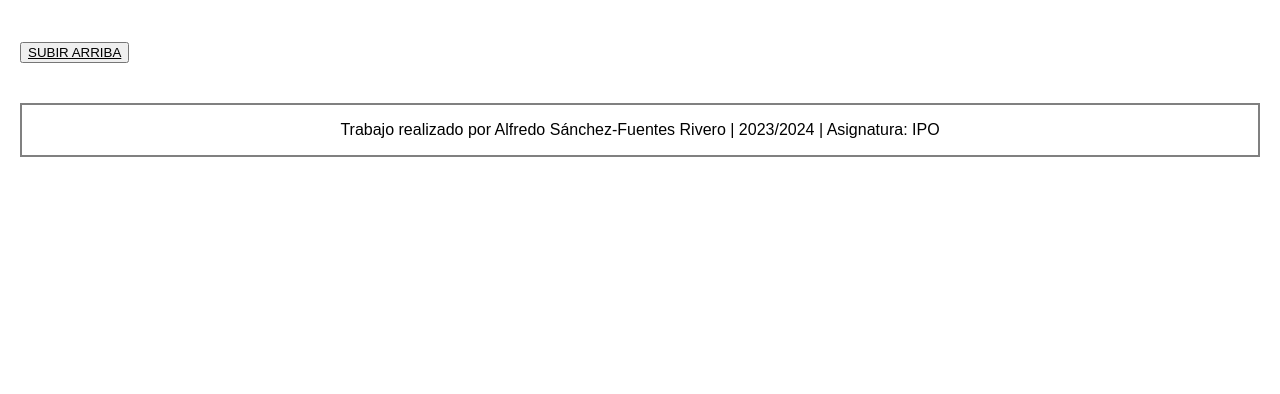
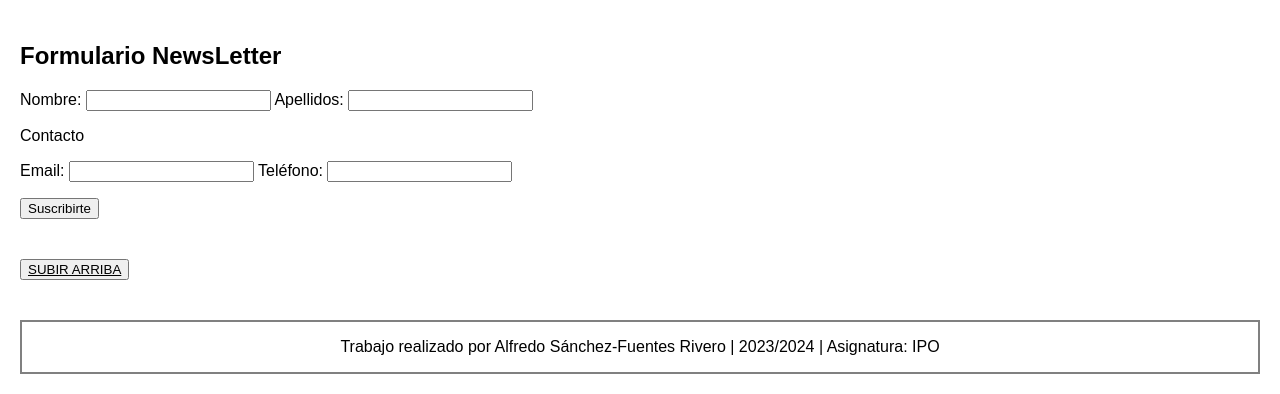
Before and after one commit to Asanchezri/trabajo_ipo_hardware, a plain HTML site: page index.html in a window 1280 px wide. Shown: the part 2843-3237 px from the top of the page. Before the commit the page ends 3020 px from the top, so only its background shows below. Drawn offline with Linux system fonts and the light colour scheme.

Commit message:
prueba_formulario index.html

```diff
--- a/index.html
+++ b/index.html
@@ -21,7 +21,7 @@
         <ul>
             <li><a href="./index.html">Página principal</a></li>
             <li><a href="https://www.apple.com/es/">Apple</a></li>
-            <li><a href="./formulario.html">Suscríbete a nuestro newsletter</a></li>
+            <li><a href="#formulario">Suscríbete a nuestro newsletter</a></li>
             <li><a href="https://www.sediabetes.org/">Sociedad Española de Diabetes</a></li>
             <li><a href="./diabetes.html">¿Qué es la diabetes?</a></li>
         </ul>
@@ -76,6 +76,23 @@
     <iframe style="border-radius:12px" src="https://open.spotify.com/embed/episode/5J2Fb9wpfbuhc3qOF0tR81?utm_source=generator" width="100%" height="152" frameBorder="0" allowfullscreen="" allow="autoplay; clipboard-write; encrypted-media; fullscreen; picture-in-picture" loading="lazy"></iframe>
     </section>
 
+    <section id="formulario">
+    <h2>Formulario NewsLetter</h2>
+    <form>
+        <label for="nombre">Nombre:</label>
+        <input id="nombre" type="text">
+        <label for="apellidos">Apellidos:</label>
+        <input id="apellidos" type="text">
+        <p>Contacto</p>
+        <label for="email">Email:</label>
+        <input id="email" type="email">
+        <label for="telefono">Teléfono:</label>
+        <input id="telefono" type="tel" maxlength="9" minlength="9">
+        <p></p>
+        <button type="submit">Suscribirte</button>
+    </form>
+    </section>
+
     <button><a href="./index.html">SUBIR ARRIBA</a></button>
 </main>
 
```
